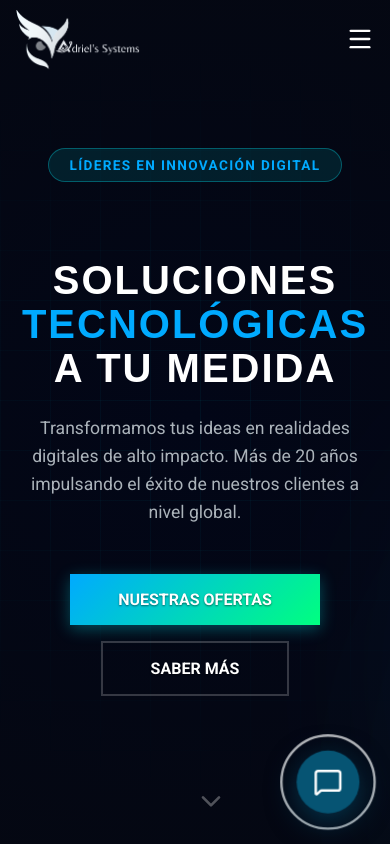
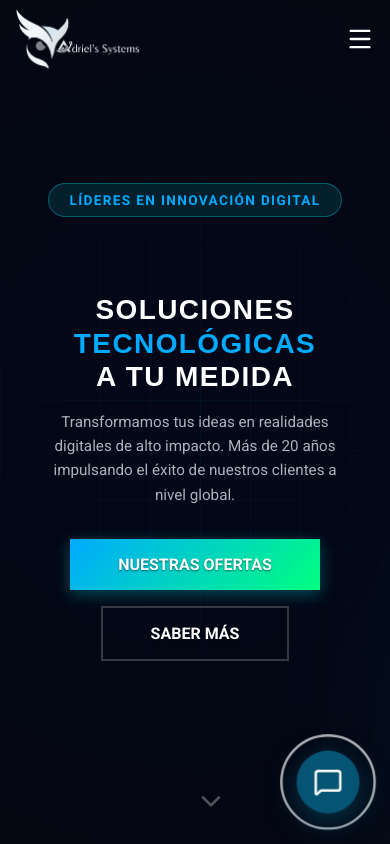
Before and after one commit to rhectoroc/appweb, a Next.js app: page / in a window 390 px wide. Shown: the top 844 px of the page. Built offline with nearby package versions, Linux system fonts and the light colour scheme; a web font is replaced by a local one.

Commit message:
ix: comprehensive mobile responsive optimization

```diff
--- a/src/app/globals.css
+++ b/src/app/globals.css
@@ -5,9 +5,11 @@
   --bg-deep: 222 47% 11%;
   --bg-dark: 222 47% 8%;
   --bg-light: 0 0% 96%;
-  --primary: 200 100% 50%; /* Electric Blue */
+  --primary: 200 100% 50%;
+  /* Electric Blue */
   --primary-glow: 200 100% 50% / 0.5;
-  --secondary: 150 100% 50%; /* Neon Green */
+  --secondary: 150 100% 50%;
+  /* Neon Green */
   --accent: 190 100% 50%;
   --text-main: 210 20% 98%;
   --text-muted: 210 10% 70%;
@@ -39,7 +41,12 @@ body {
   scroll-behavior: smooth;
 }
 
-h1, h2, h3, h4, h5, h6 {
+h1,
+h2,
+h3,
+h4,
+h5,
+h6 {
   font-family: 'Bruno Ace SC', sans-serif;
   text-transform: uppercase;
   letter-spacing: 0.05em;
@@ -68,11 +75,29 @@ button {
 .container {
   max-width: var(--max-width);
   margin: 0 auto;
-  padding: 0 2rem;
+  padding: 0 1rem;
+  /* Reducido para móviles */
 }
 
-@media (max-width: 768px) {
+@media (min-width: 640px) {
   .container {
-    padding: 0 1rem;
+    padding: 0 1.5rem;
   }
 }
+
+@media (min-width: 768px) {
+  .container {
+    padding: 0 2rem;
+  }
+}
+
+/* Utility: Prevent text overflow on mobile */
+@media (max-width: 640px) {
+
+  h1,
+  h2,
+  h3 {
+    word-wrap: break-word;
+    overflow-wrap: break-word;
+  }
+}
--- a/src/components/sections/HeroSection.module.css
+++ b/src/components/sections/HeroSection.module.css
@@ -180,15 +180,26 @@
 }
 
 .title {
-    font-size: 2.5rem;
-    line-height: 1.1;
-    margin-bottom: 1.5rem;
+    font-size: 1.75rem;
+    /* Reducido para móviles */
+    line-height: 1.2;
+    margin-bottom: 1rem;
     color: #fff;
+    padding: 0 1rem;
+    /* Padding lateral para móviles */
+}
+
+@media (min-width: 640px) {
+    .title {
+        font-size: 3rem;
+        padding: 0;
+    }
 }
 
 @media (min-width: 768px) {
     .title {
         font-size: 4.5rem;
+        margin-bottom: 1.5rem;
     }
 }
 
@@ -198,13 +209,24 @@
 }
 
 .subtitle {
-    font-size: 1.1rem;
+    font-size: 0.95rem;
+    /* Reducido para móviles */
     color: hsl(var(--text-muted));
-    margin-bottom: 3rem;
+    margin-bottom: 2rem;
     max-width: 600px;
     margin-left: auto;
     margin-right: auto;
     line-height: 1.6;
+    padding: 0 1.5rem;
+    /* Padding lateral para móviles */
+}
+
+@media (min-width: 640px) {
+    .subtitle {
+        font-size: 1.1rem;
+        margin-bottom: 3rem;
+        padding: 0;
+    }
 }
 
 .ctaWrapper {
```
